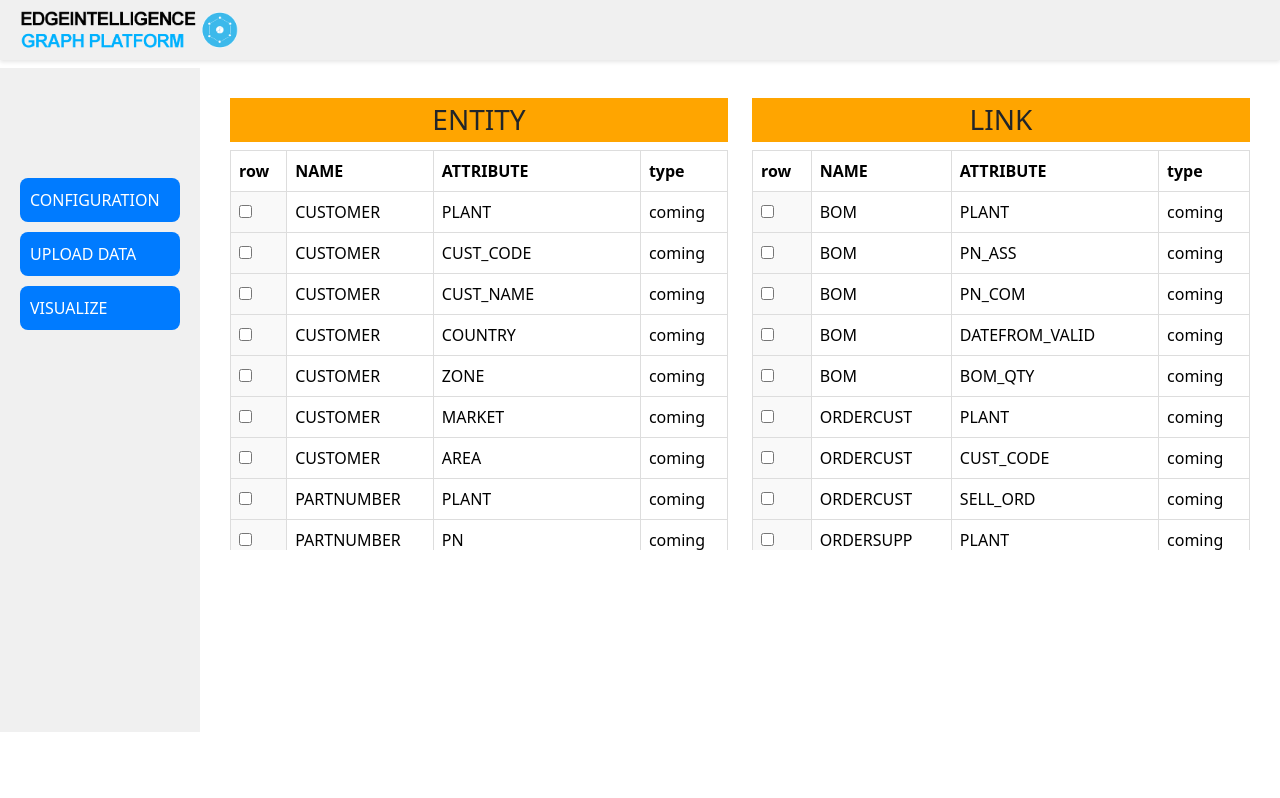
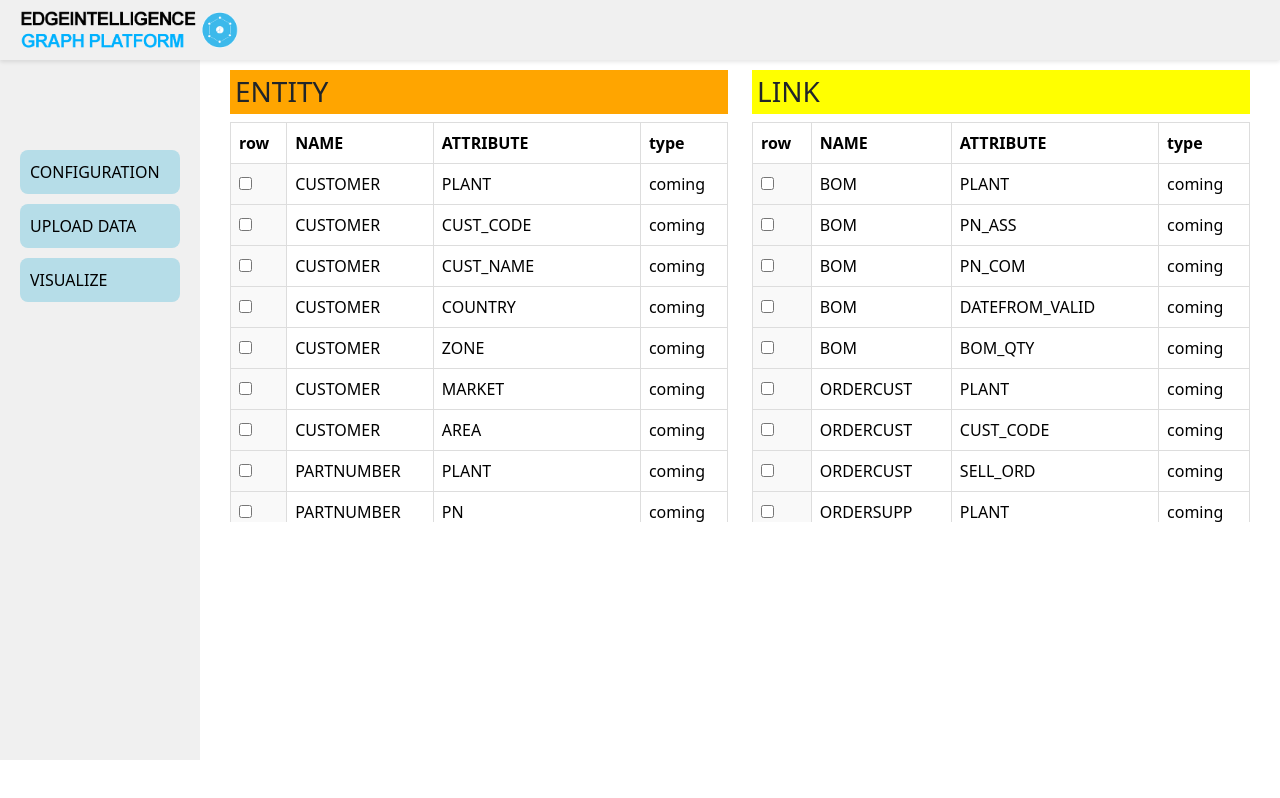
Before and after one commit to aamir910/3d-force-network-graph-, a React (Vite) app: page /CONFIGURATION in a window 1280 px wide. Built offline with nearby package versions, Linux system fonts and the light colour scheme.

Commit message:
udpate the color of the div

```diff
--- a/src/App.jsx
+++ b/src/App.jsx
@@ -24,7 +24,7 @@ const App = () => {
             <div>
               <Routes>
 
-              {/* <Route path="/" element={<ForceGraph2DComponent />} /> */}
+              <Route path="/" element={<ForceGraph2DComponent />} />
                 <Route path="/visualize" element={<ForceGraph2DComponent />} />
                 <Route path="/CONFIGURATION" element={<MainContent/>} />
 
--- a/src/components/Buttons/SIdeBar.jsx
+++ b/src/components/Buttons/SIdeBar.jsx
@@ -5,6 +5,7 @@ import './Sidebar.css';
 function Sidebar() {
     return (
         <div className="sidebar">
+
             <button><Link to="/CONFIGURATION">CONFIGURATION</Link></button>
             <button><Link to="/upload">UPLOAD DATA</Link></button>
             <button><Link to="/visualize">VISUALIZE</Link></button>
--- a/src/components/Buttons/Sidebar.css
+++ b/src/components/Buttons/Sidebar.css
@@ -3,7 +3,7 @@
     padding: 20px;
     padding-top: 100px;
     background-color: #f0f0f0;
-    height: 83vh;
+    height: 90vh;
     /* margin-top: 45px; */
 }
 
@@ -12,19 +12,19 @@
     margin: 10px 0;
     padding: 10px;
     width: 100%;
-    background: #007bff;
-    color: white;
+    background: #b6dde8;
+    color: black;
     border: none;
     text-align: left;
 }
 
 .sidebar button a {
-    color: white;
+    color: black;
     text-decoration: none;
     display: block;
     width: 100%;
 }
 
 .sidebar button:hover {
-    background-color: #0056b3;
+    background-color: #4bacc6;
 }
--- a/src/components/ForceGraph2d.jsx
+++ b/src/components/ForceGraph2d.jsx
@@ -201,8 +201,10 @@ const ForceGraph2DComponent = () => {
                     className="tooltip2"
                     style={{
                         position: 'absolute',
-                        top: tooltip.y+120,
-                        left: tooltip.x+200,
+                        // top: tooltip.y+120,
+                        // left: tooltip.x+200,
+                        top: tooltip.y,
+                        left: tooltip.x,
                         backgroundColor: 'black',
                         padding: '5px',
                         border: '1px solid black',
--- a/src/components/Maincontent/MainContent.css
+++ b/src/components/Maincontent/MainContent.css
@@ -9,12 +9,12 @@
     justify-content: space-between;
 }
 
-.table-section {
+.table-section1 {
     flex: 1;
     margin-right: 20px;
 }
 
-.table-section:last-child {
+.table-section1:last-child {
     margin-right: 0;
 }
 
@@ -45,20 +45,23 @@
 
 h3 {
     background-color: orange; /* Entity header color */
-    text-align: center;
+    text-align: start;
     padding: 5px;
     color: white;
     margin: 0;
 }
+.link_color{
+    background-color: yellow;
+}
 
-.table-section:nth-child(2) h3 {
+.table-section1:nth-child(2) h3 {
     background-color: yellow; /* Link header color */
     color: black;
 }
 
-/* .table-section:nth-child(2) .table th {
+.table-section1:nth-child(2) .table th {
     background-color: yellow;
-} */
+}
 
 .table td:first-child {
     background-color: #f9f9f9; /* Added background for NAME column */
--- a/src/components/Maincontent/Maincontent.jsx
+++ b/src/components/Maincontent/Maincontent.jsx
@@ -107,7 +107,7 @@ const MainContent = () => {
       <div className="row">
         <div className="col-6">
           <div className="table-container">
-            <div className="table-section">
+            <div className="table-section1">
               <h3>ENTITY</h3>
               <div className="table-wrapper">
                 <table className="table">
@@ -141,8 +141,8 @@ const MainContent = () => {
         </div>
         <div className="col-6">
           <div className="table-container">
-            <div className="table-section">
-              <h3>LINK</h3>
+            <div className="table-section1">
+              <h3 className="link_color">LINK</h3>
               <div className="table-wrapper">
                 <table className="table">
                   <thead>
```
